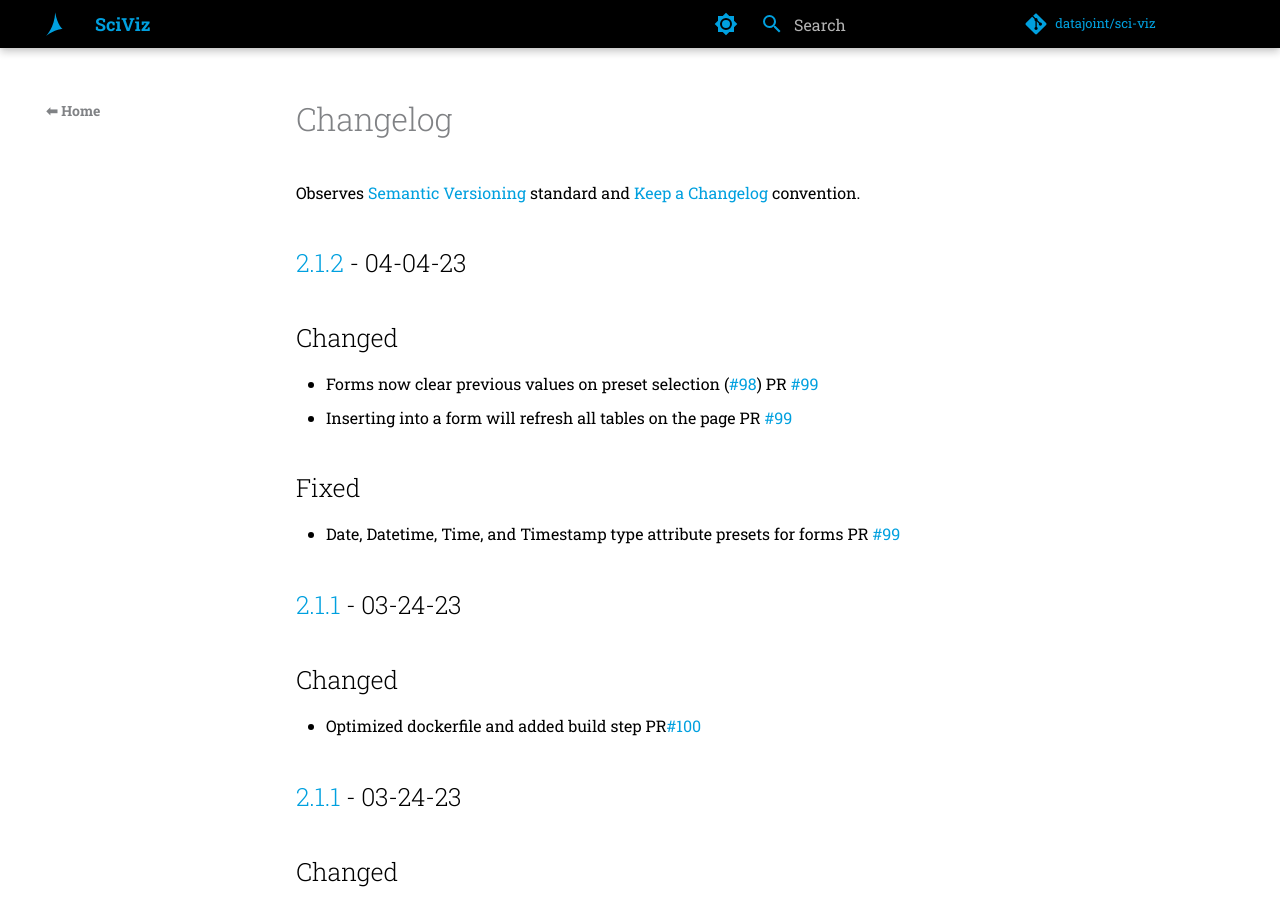
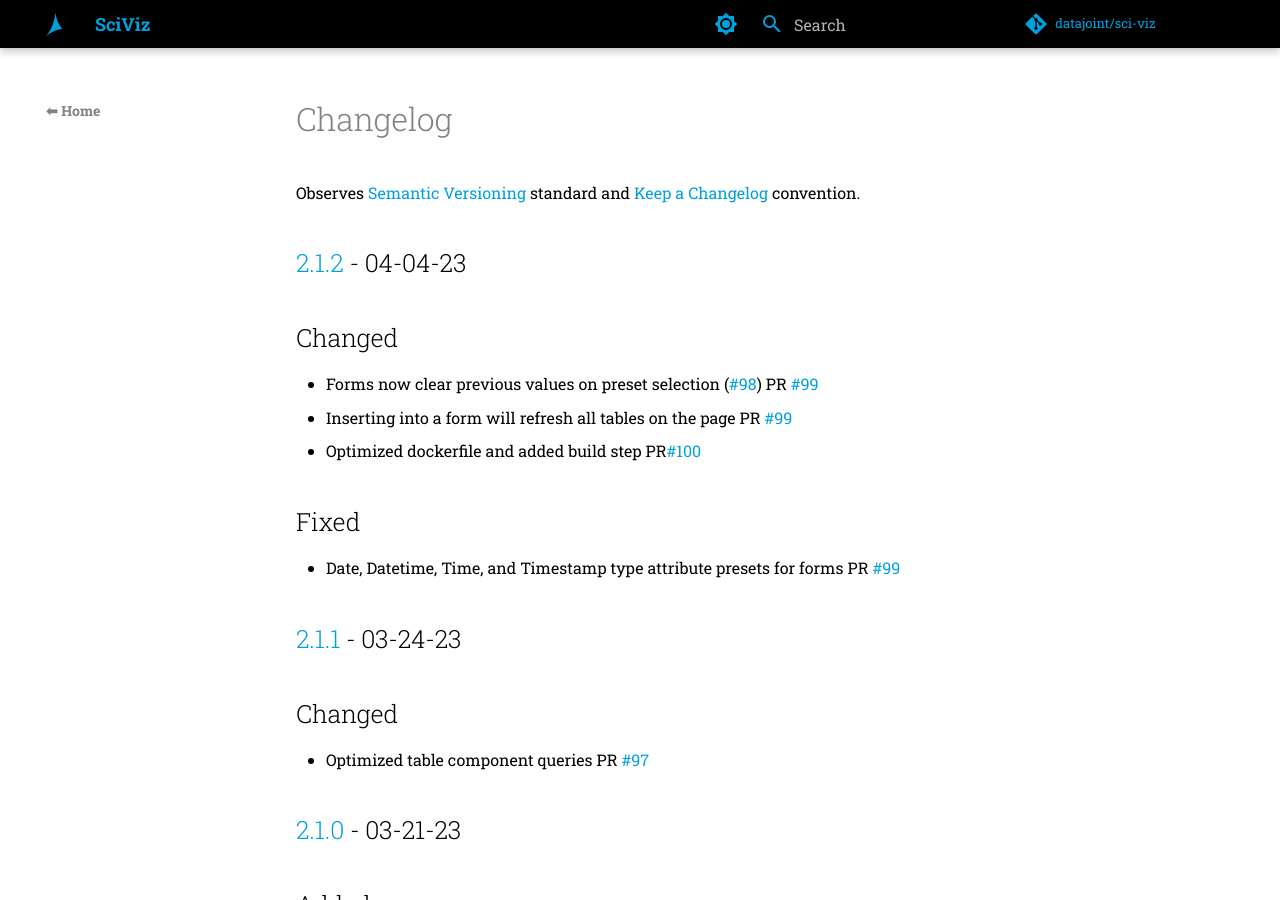
Before and after one commit to datajoint/sci-viz, an MkDocs documentation site: the page built from docs/src/changelog.md, in a window 1280 px wide and 900 px high. Built offline with MkDocs 1.6.1 and Material for MkDocs 9.7.7, drawn with Linux system fonts in a browser that asks for light colours; comment, search, counter and statistics services are not loaded; the version menu is left out.

Commit message:
update changelog

```diff
--- a/docs/src/changelog.md
+++ b/docs/src/changelog.md
@@ -8,16 +8,11 @@ Observes [Semantic Versioning](https://semver.org/spec/v2.0.0.html) standard and
 
 - Forms now clear previous values on preset selection ([#98](https://github.com/datajoint/sci-viz/issues/98)) PR [#99](https://github.com/datajoint/sci-viz/pull/99)
 - Inserting into a form will refresh all tables on the page PR [#99](https://github.com/datajoint/sci-viz/pull/99)
+- Optimized dockerfile and added build step PR[#100](https://github.com/datajoint/sci-viz/pull/100)
 
 ## Fixed
 
 - Date, Datetime, Time, and Timestamp type attribute presets for forms PR [#99](https://github.com/datajoint/sci-viz/pull/99)
-
-## [2.1.1] - 03-24-23
-
-## Changed
-
-- Optimized dockerfile and added build step PR[#100](https://github.com/datajoint/sci-viz/pull/100)
 
 ## [2.1.1] - 03-24-23
 
```
